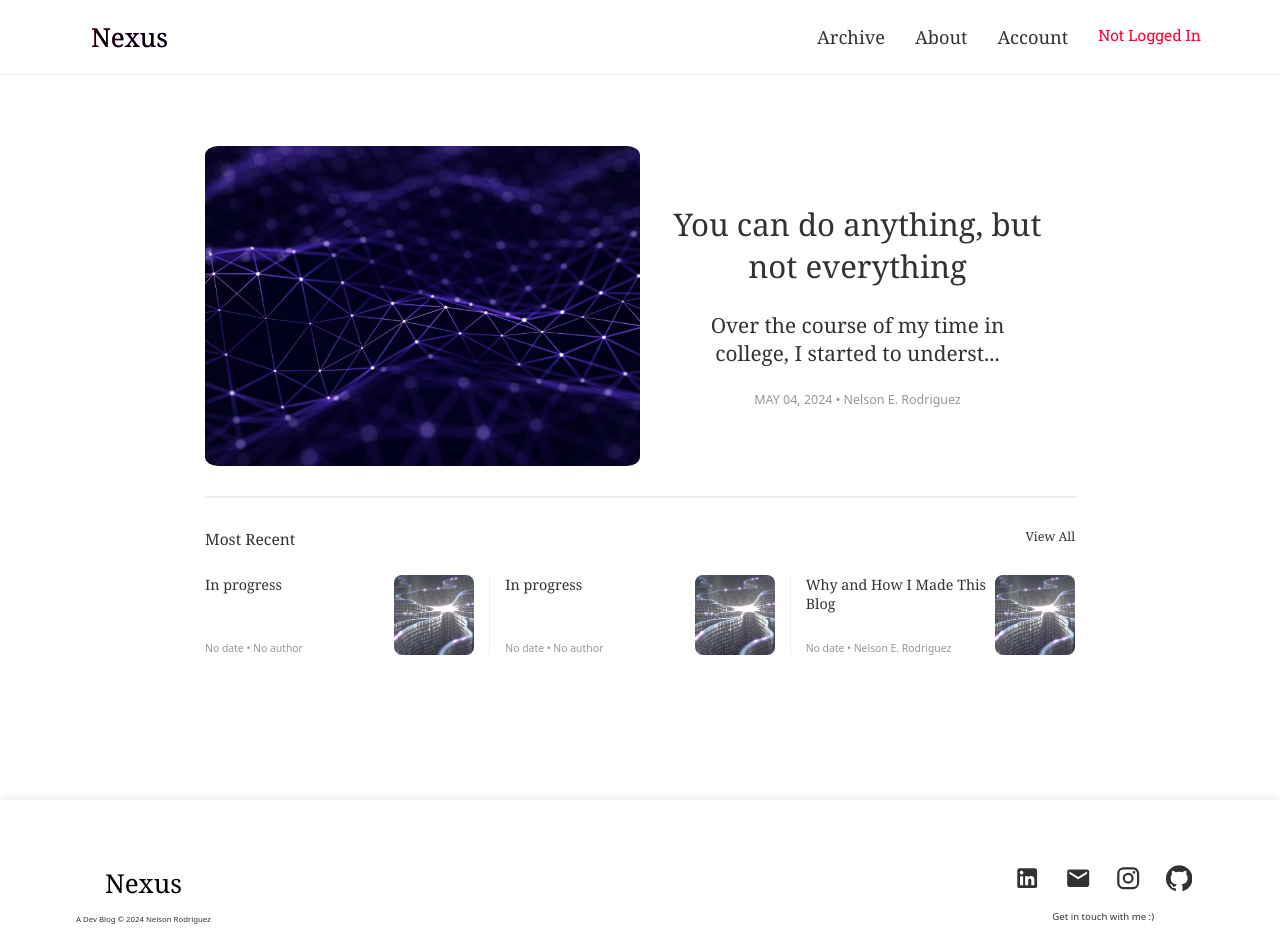
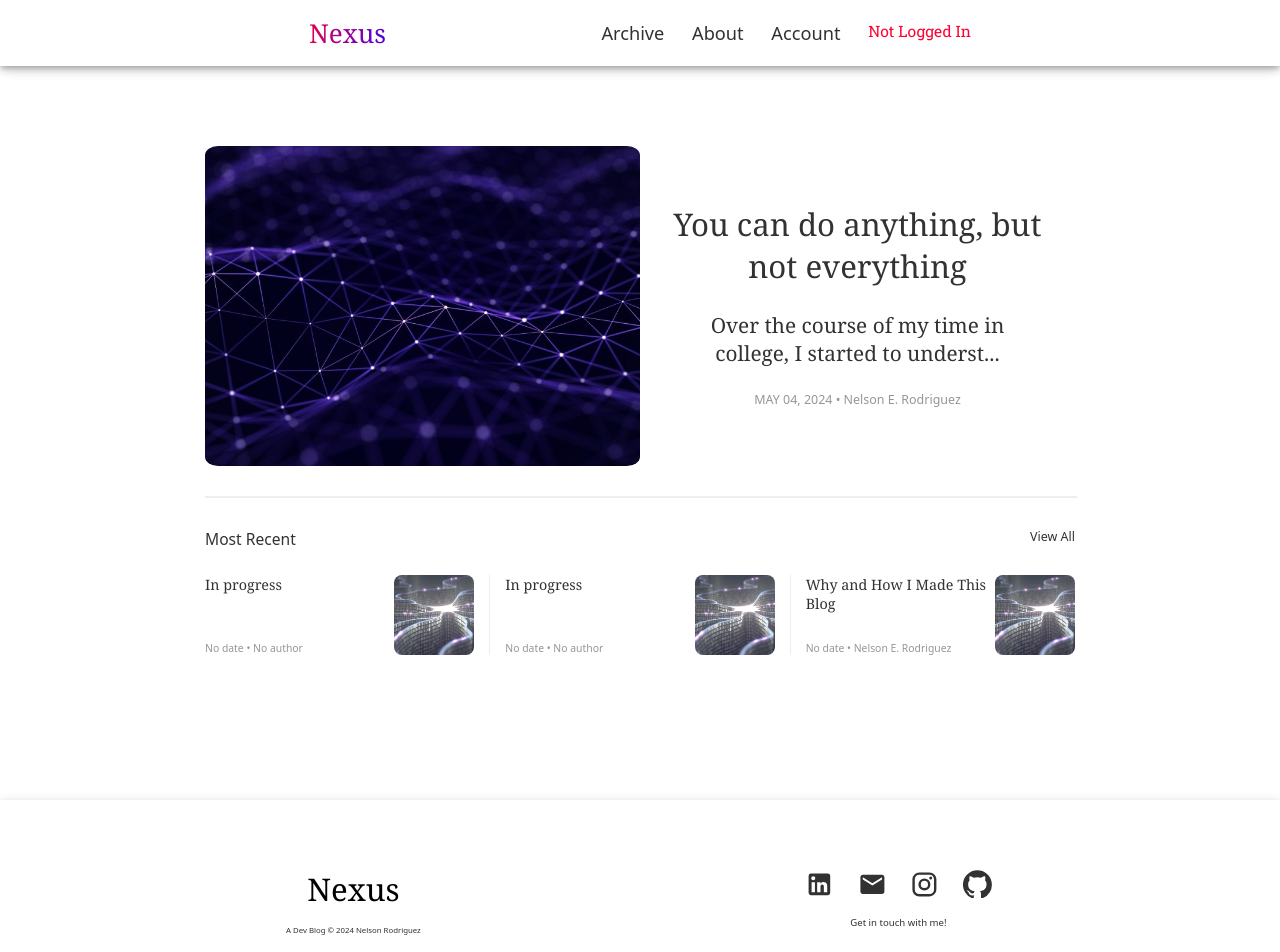
Before and after one commit to Yugenero/Nexus, a React (Create React App) app: page / in a window 1280 px wide. Shown: the top 952 px of the page. Built offline with nearby package versions, Linux system fonts and the light colour scheme; no server answers.

Commit message:
more changes

```diff
--- a/src/pages/about.js
+++ b/src/pages/about.js
@@ -1,11 +1,10 @@
 import React, { useEffect } from "react";
-import { slideTitle, slideText, slideImage, gtScale, gtUnScale } from "./animations/aboutAnimations";
+import { slideText, slideImage, gtScale, gtUnScale } from "./animations/aboutAnimations";
 import './styles/about.css';
 import Link from '@material-ui/core/Link';
 function About() {
 
 	useEffect(() => {
-		slideTitle();
 		slideText();
 		slideImage();
 	})
@@ -14,17 +13,16 @@ function About() {
 		<div className="main_container">
 			<div className="about_container">
 
-				<h1 className="what_is_nexus"> What is
-					<span id="nexus"> Nexus </span></h1>
-
 				<div className="text_container">
 					<p className="about_text">
 						I'm Nelson and I'm a recent CS graduate from <span>
 						<Link className="gt" onMouseEnter={gtScale} onMouseLeave={gtUnScale}
-							style={{textDecoration: 'none', fontWeight: '600'}}
+							style={{textDecoration: 'none', fontWeight: '500', color: '#B3A369'}}
 							href="https://www.cc.gatech.edu/">
 							Georgia Tech
-						</Link></span>.
+						</Link></span>
+						<br/><br/>
+
 						I created this blog for my pursuit of writing and affection for Software, Technology,
 						and Lifestyle. This blog serves as a canvas for my reflections and opinions, offering a platform to
 						articulate thoughts that often evade expression in my day-to-day life.
--- a/src/pages/animations/aboutAnimations.js
+++ b/src/pages/animations/aboutAnimations.js
@@ -1,19 +1,10 @@
 import anime from 'animejs/lib/anime.es.js';
-
-function slideTitle() {
-	anime ({
-		targets: '.what_is_nexus',
-		translateY: [-200, 0],
-		duration: 500,
-	});
-}
 
 function slideText() {
 	anime ({
 		targets: '.text_container',
 		translateX: [-1000, 0],
 		duration: 800,
-		delay: 250,
 	});
 }
 
@@ -22,7 +13,7 @@ function slideImage() {
 		targets: '.me',
 		translateY: [1000, 0],
 		duration: 1000,
-		delay: 500,
+		delay: 250,
 	})
 }
 
@@ -30,8 +21,9 @@ function gtScale() {
 	anime ({
 		targets: '.gt',
 		scale: [1, 0.9],
+		color: '#B3A369',
 		direction: 'alternate',
-		loop: 1,
+		loop: false,
 	})
 } function gtUnScale() {
 	anime ({
@@ -39,9 +31,9 @@ function gtScale() {
 		scale: [0.9, 1],
 		duration: 1000,
 		direction: 'alternate',
-		loop: 1,
+		loop: false,
 	})
 
 }
 
-export { slideTitle, slideText, slideImage, gtScale, gtUnScale };
+export { slideText, slideImage, gtScale, gtUnScale };
--- a/src/pages/blogPost.js
+++ b/src/pages/blogPost.js
@@ -5,21 +5,28 @@ import Header from "./components/header";
 import postList from "./data/posts.json";
 import ReactMarkdown from "react-markdown";
 import FavoriteIcon from '@material-ui/icons/Favorite';
-import { IconButton } from "@material-ui/core";
+import { Button, IconButton, TextField } from "@material-ui/core";
 import { heartScale } from "./animations/blogPostAnimations";
+import { makeStyles } from '@material-ui/core/styles';
 import axios from "axios"; // Note: React import
 import './styles/blogPost.css';
 
+const useStyles = makeStyles({
+	submitButton: {
+	  backgroundColor: 'var(--background-color)',
+	},
+  });
 
 /**
  * Commenting Component
- *
  */
 
 function CommentSection({ postId, user, isLoggedIn }) {
 
 	const[comments, setComments] = useState([]);
 	const[newComment, setNewComment] = useState('');
+	const classes = useStyles();
+
 
 	useEffect(() => {
 		const fetchComments = async () => {
@@ -31,7 +38,7 @@ function CommentSection({ postId, user, isLoggedIn }) {
 		  } catch (error) { console.error('Error fetching comments:', error); }
 		};
 		fetchComments();
-	}, []);
+	}, [postId]);
 
 
 	const handleSubmit = async (event) => {
@@ -53,19 +60,25 @@ function CommentSection({ postId, user, isLoggedIn }) {
 		}
 	};
 
+	comments.sort((a, b) => new Date(b.date) - new Date(a.date));
+
 	return (
 		<div className="comment_section">
 			<form onSubmit={handleSubmit}>
-				<input type="text" value={newComment} onChange={e => setNewComment(e.target.value)} required/>
-				<button type="submit"> Submit </button>
+				<TextField className="comment_box" type="text" multiline label="Add a comment..." value={newComment}  onChange={e => setNewComment(e.target.value)}/>
+				<Button className={classes.submitButton} type="submit"> Submit </Button>
 			</form>
 
-			{comments.map((comment, index) => (
-				<div key={index}>
-					<p>{comment.username} <span>{new Date(comment.date).toLocaleString()}</span></p>
-					<p>{comment.text}</p>
-				</div>
-			))}
+			{comments.map((comment, index) => {
+				const date = new Date(comment.date);
+				const formattedDate = `${date.toLocaleString('default', { month: 'long' })} ${date.getDate()}, ${date.getFullYear()}`;
+				return (
+					<div className="comment" key={index}>
+						<p className="comment_data">{comment.username} <span>{formattedDate}</span></p>
+						<p className="comment_content">{comment.text}</p>
+					</div>
+				);
+			})}
 		</div>
 	)
 }
--- a/src/pages/components/footer.js
+++ b/src/pages/components/footer.js
@@ -82,26 +82,26 @@ function Footer() {
 					<div className="footer_socials">
 						<IconButton className={classes.footerSocialButton}>
 							<Link href="https://www.linkedin.com/in/nelson-rodriguez13/" target="_blank" className={classes.socialLinkL}>
-								<LinkedInIcon style={{fontSize: '1.1em'}} />
+								<LinkedInIcon style={{fontSize: '1.2em'}} />
 							</Link>
 						</IconButton>
 						<IconButton className={classes.footerSocialButton}>
 							<Link href="mailto:neroxv1313@gmail.com" className={classes.socialLinkM}>
-								<EmailIcon style={{fontSize: '1.1em'}} />
+								<EmailIcon style={{fontSize: '1.2em'}} />
 							</Link>
 						</IconButton>
 						<IconButton className={classes.footerSocialButton}>
 							<Link href="https://www.instagram.com/nero.yugen/" target="_blank" className={classes.socialLinkI}>
-								<InstagramIcon style={{fontSize: '1.1em'}} />
+								<InstagramIcon style={{fontSize: '1.2em'}} />
 							</Link>
 						</IconButton>
 						<IconButton className={classes.footerSocialButton}>
 							<Link href="https://github.com/Yugenero" target="_blank" className={classes.socialLinkG}>
-								<GitHubIcon style={{fontSize: '1.1em'}} />
+								<GitHubIcon style={{fontSize: '1.2em'}} />
 							</Link>
 						</IconButton>
 					</div>
-					<p className={classes.footerSocialText}>Get in touch with me :)</p>
+					<p className={classes.footerSocialText}>Get in touch with me!</p>
 				</div>
 			</Toolbar>
 		</AppBar>
--- a/src/pages/components/header.js
+++ b/src/pages/components/header.js
@@ -1,9 +1,28 @@
 import React from "react";
 import { useNavigate } from 'react-router-dom';
+import { AppBar, Toolbar, Typography, Button } from '@material-ui/core';
 import { useState, useEffect }	from 'react';
+import { makeStyles } from '@material-ui/core/styles';
 import LoggedInStatus from "./LoggedInStatus";
-import axios from 'axios';
 import '../styles/home.css';
+
+const useStyles = makeStyles((theme) => ({
+	header: {
+		backgroundColor: 'var(--background-color)',
+	},
+  toolbar: {
+    display: 'flex',
+    justifyContent: 'space-between',
+	backgroundColor: 'var(--background-color)',
+  },
+  nav: {
+    display: 'flex',
+    gap: theme.spacing(2),
+  },
+  logo: {
+    cursor: 'pointer',
+  },
+}));
 
 function Header( { isLoggedIn, username } ) {
 
@@ -12,9 +31,11 @@ function Header( { isLoggedIn, username } ) {
 	const navigateToRegister = () => navigate('/register');
 	const navigateToBlogs = () => navigate('/archive');
 	const navigateToAbout = () => navigate('/about');
+	const classes = useStyles();
 
 	return (
-		<div className="header">
+	<AppBar className={classes.header} elevation={5}>
+	<Toolbar className={classes.toolbar}>
 		<a className="header_logo" onClick={navigateToHome}>Nexus</a>
 		<div className="header_nav">
 			<a className="header_nav_item" onClick={navigateToBlogs}>
@@ -28,7 +49,8 @@ function Header( { isLoggedIn, username } ) {
 			</a>
 			<LoggedInStatus status={isLoggedIn} user={username}/>
 		</div>
-		</div>
+	</Toolbar>
+	</AppBar>
 	);
 }
 
--- a/src/pages/styles/about.css
+++ b/src/pages/styles/about.css
@@ -24,14 +24,16 @@
 	height: 700px;
 	object-fit: cover;
 } .gt {
+	font-weight: normal;
 	display: inline-block;
 	font-family: var(--font-family-gt);
+	color: rgb(84, 88, 90);
+} .gt:hover {
 	color: var(--accent-color-gt);
-} .gt:hover {
 	text-decoration: none;
 	cursor: pointer;
 } .gt:visited {
-	color: var(--accent-color-gt);
+	color: rgb(84, 88, 90);
 	text-decoration: none;
 }
 
@@ -68,12 +70,6 @@
 	font-family: var(--font-family-design);
 }
 
-.what_is_nexus {
-	font-weight: normal;
-	font-family: var(--font-family-design);
-	color: var(--primary-color);
-}
-
 #nexus {
 	background: linear-gradient(90deg, var(--accent-color-lightred), var(--accent-color-lightblue));
     -webkit-background-clip: text;
--- a/src/pages/styles/home.css
+++ b/src/pages/styles/home.css
@@ -70,7 +70,7 @@ a {
 	justify-content: space-between;
 	font-size: 0.6em;
 	margin: 0;
-	font-family: var(--font-family-design);
+	font-family: var(--font-family-text);
 } .hc_recent_links {
 	display: flex;
 	flex-direction: row;
@@ -97,14 +97,22 @@ a {
   	align-items: center;
   	padding: 4px 6px; /* top-bottom, left-right */
   	width: 100vw;
-	background-color: var(--background-color);
+	background-color: white;
  	font-family: var(--font-family-design);
-	border-bottom: var(--break-color) 1px solid;
 }
 .header_logo {
-	color: var(--secondary-color);
+	margin: 0;
+    background: linear-gradient(90deg, var(--accent-color-lightred), var(--accent-color-lightblue));
+    -webkit-background-clip: text;
+    -moz-background-clip: text;
+    background-clip: text;
+    color: transparent;
+    font-family: var(--font-family-design);
+    -webkit-user-select: none;
+    user-select: none;
+
 	padding: 15px;
-	margin-left: 70px;
+	margin-left: 270px;
 	font-size: 1em;
 }
 .header_logo:hover {
@@ -115,7 +123,7 @@ a {
 	flex-direction: row;
 	justify-content: space-between;
 	width: 30%;
-	margin-right: 70px;
+	margin-right: 270px;
 	padding: 15px;
 	color: var(--primary-color);
 }
@@ -129,7 +137,8 @@ a {
 	display: inline-block;
 	position: relative;
 	color: var(--primary-color);
-	font-weight: 500;
+	font-family: var(--font-family-text);
+	font-weight: 400;
 } .header_nav_item:hover {
 	cursor: pointer;
 }
@@ -158,25 +167,6 @@ a {
 }
 
 
-/**
- * Header Logo Animation
- */
-.header_logo {
-	background: linear-gradient(to right, var(--accent-color-lightred), var(--accent-color-lightblue));
-	animation: rainbow 1s ease-in-out infinite;
-	background-clip: text;
-	-webkit-background-clip:text;
-	transition: color .3s ease-in-out;
- }.header_logo:hover {
-	color:rgba(0,0,0,0);
-}
-@keyframes rainbow {
-	0%{background-position:left}
-	50%{background-position:right}
-	100%{background-position:left}
-}
-
-
 
 /**
  * Footer Styles
@@ -186,15 +176,15 @@ a {
 	flex-direction: column;
 	padding: 2em 2em;
 	z-index: 1000;
+	margin-left: 200px;
 
 }.footer_logo {
 	user-select: none;
 	align-self: center;
 	font-family: var(--font-family-design);
-	font-size: 1em;
+	font-size: 1.2em;
 	padding: 0.5em 1em; /* Top bottom left right*/
 	color: var(--secondary-color);
-
 }
 
 .footer_logo_text {
@@ -204,11 +194,13 @@ a {
 	font-family: var(--font-family-text);
 	color: var(--primary-color);
 	font-size: 0.3em;
+
 }
 .footer_socials_container {
 	display: flex;
 	flex-direction: column;
 	padding: 0 2em;
+	margin-right: 200px;
 }
 .footer_socials {
 	display: flex;
```
Also changed, not shown: src/pages/data/posts.json (+1 -1 lines), src/pages/styles/archive.css (+11 -12 lines), src/pages/styles/blogPost.css (+28 -3 lines). Lines whose indentation alone changed are shown as unchanged.
